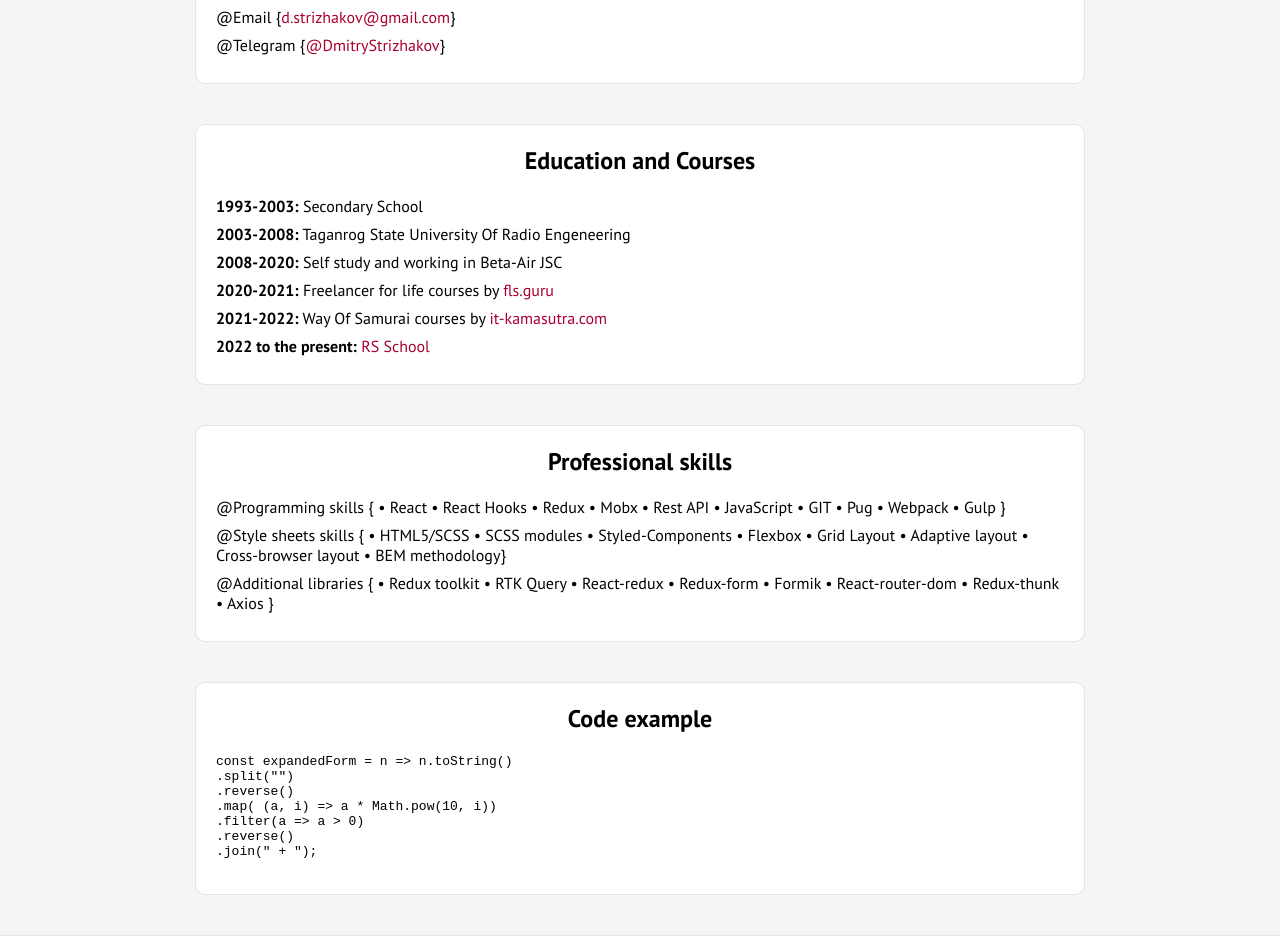
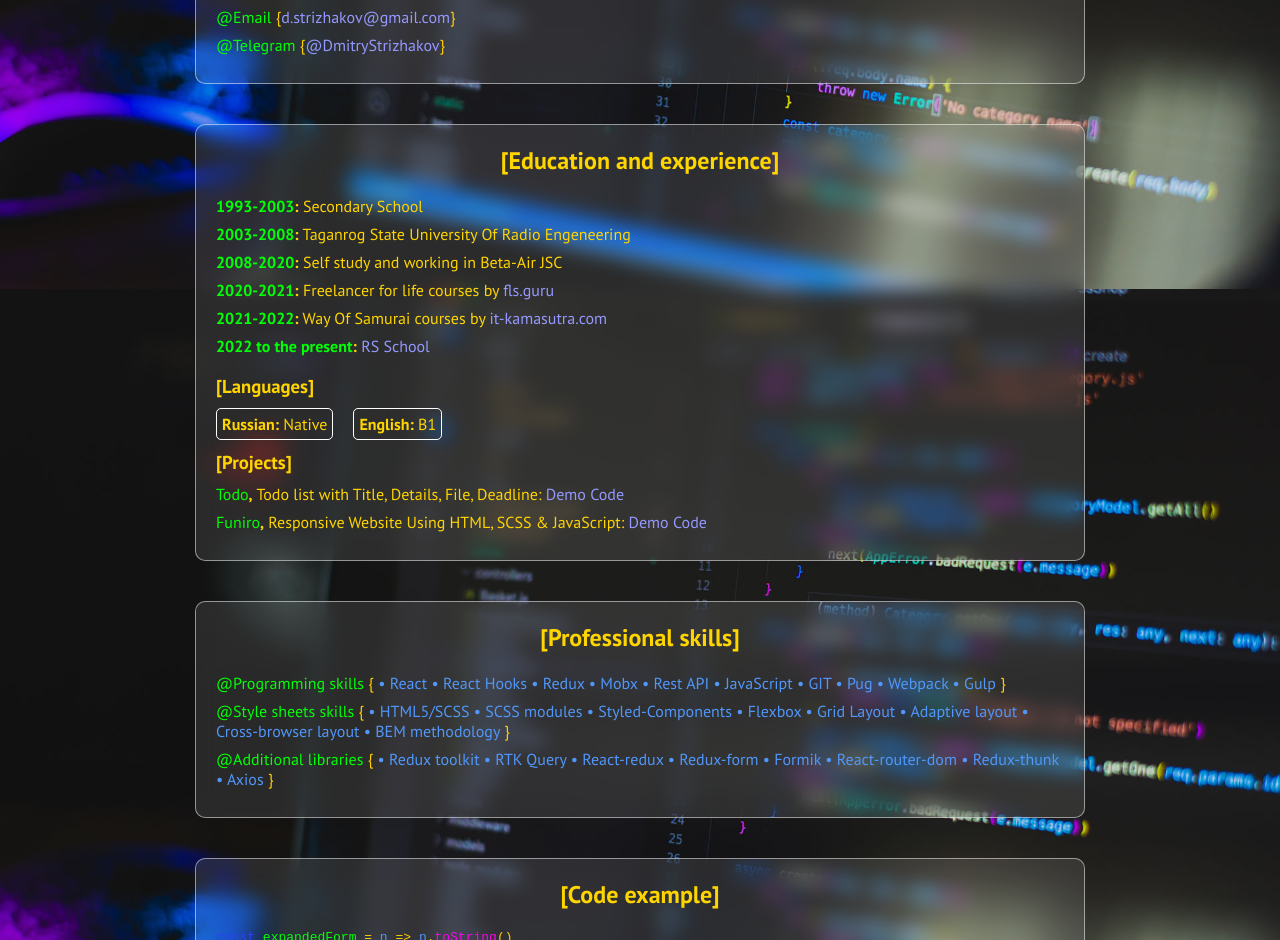
Before and after one commit to dstrizhakov/rsschool-cv, a plain HTML site: page index.html in a window 1280 px wide. Shown: the part 565-1505 px from the top of the page. Drawn offline with Linux system fonts and the light colour scheme.

Commit message:
feat: add styles

```diff
--- a/css/style.css
+++ b/css/style.css
@@ -1,6 +1,4 @@
 @import url('https://fonts.googleapis.com/css2?family=PT+Sans:wght@400;700&display=swap');
-
-
 
 /* Минимальное обнуление стилей */
 * {
@@ -16,7 +14,7 @@
 }
 
 a {
-  color:#aa0030;
+  color:#9599ff;
   transition: 0.3s ease 0s;
   }
 
@@ -47,8 +45,15 @@ body {
   font-family: 'PT Sans', sans-serif;
   height: 100%;
   min-width: 320px;
-  background-color: rgb(255, 255, 255);
+  color: rgb(255, 213, 0);
+  background: url(/img/background.jpg);
+  background-repeat: no-repeat;
+  background-size: cover;
+  background-position: center;
+  background-attachment: fixed;
+  height: 100vh;
 }
+
 /* Прижимаем footer к низу */
 .wrapper {
     min-height: 100%;
@@ -81,8 +86,9 @@ body {
     top: 0;
     left: 0;
     width: 100%;
-    background-color: rgb(255, 255, 255);
-    border-bottom: 1px solid rgba(0, 0, 0, 0.1);
+    background-color: rgba(255, 255, 255, 0.2);
+    backdrop-filter: blur(10px);
+    border-bottom: 1px solid rgba(255, 255, 255, 0.5);
     font-size: 18px;
     z-index: 99;
   }
@@ -96,9 +102,8 @@ body {
 
 .header__logo span{
     font-weight: 700;
-    font-size: 24px;
     letter-spacing: 5px;
-    color:rgb(26, 26, 26);
+    color:rgb(255, 0, 0);
   }
 .menu__list {
     display: flex;
@@ -116,26 +121,18 @@ body {
   }
 
 .menu__link:hover {
-    color: #ff034a;
+    color: #ff3535;
   }
 
 /* Main */
 
 .main {
-  background-color: rgb(245, 245, 245);
 }
 .ancor {
   padding: 20px 0px;
 }
 .ancor:first-child {
   padding: 45px 0px;
-}
-
-.info {
-  border: 1px solid rgba(0, 0, 0, 0.1);
-  background-color: #fff;
-  padding: 20px;
-  border-radius: 10px;
 }
 
 .info__text {
@@ -166,25 +163,62 @@ height: 300px;
 }
 
 .page {
-  border: 1px solid rgba(0, 0, 0, 0.1);
-  background-color: rgb(255, 255, 255);
+  border: 1px solid rgba(255, 255, 255, 0.5);
+  background-color: rgba(255, 255, 255, 0.1);
+  backdrop-filter: blur(10px);
   padding: 20px;
   border-radius: 10px;
 }
+.page h1 {
+  font-size: 36px;
+  }
+
 .page h2 {
 text-align: center;
 margin-bottom: 20px;
+}
 
+.page h3 {
+  margin: 10px 0;
+  }
+
+.education__languages {
+  display: flex;
+  gap: 20px;
 }
+.education__languages li {
+  padding: 5px;
+  border: 1px solid rgb(255, 255, 255);
+  border-radius: 5px;
+}
+
 .code {
 margin-bottom: 40px;
 }
-
+.code__const {
+  color: #2f40ff;
+}
+.code__func {
+  color: #03ff07;
+}
+.code__arg {
+  color: #5197fa;
+}
+.code__method {
+  color: #ff03ea;
+}
+.code__brack {
+  color: #ffcd03;
+}
+.code__text {
+  color: #ec8005;
+}
 /* footer */
 
 .footer {
-    background-color: rgb(255, 255, 255);
-    border-top: 1px solid rgba(0, 0, 0, 0.1);
+    background-color: rgba(255, 255, 255, 0.2);
+    border-top: 1px solid rgba(255, 255, 255, 0.5);
+    backdrop-filter: blur(10px);
     font-size: 18px;
 }
 
--- a/index.html
+++ b/index.html
@@ -1,7 +1,7 @@
 <!DOCTYPE html>
 <html lang="en">
 <head>
-    <title>Document</title>
+    <title>CV</title>
     <meta charset="UTF-8">
     <meta http-equiv="X-UA-Compatible" content="IE=edge">
     <meta name="viewport" content="width=device-width, initial-scale=1.0">
@@ -31,11 +31,15 @@
         <main class="main" id="start">
             <div class="main__container">
                 <div class="ancor" id="summary"></div>
-                <section class="main__info info">
+                <section class="main__info info page">
                     <div class="info__text">
-                        <h1>Strizhakov Dmitry</h1>
-                        <h3>FrontEnd developer</h3>
-                        <p> @About me { I am a junior front-end developer with 1 year experience. I am currently actively expanding my knowledge for React development and looking for a position as a react.js developer in a company that will become a second home, where I can quickly grow and develop web development skills every day. }
+                        <h1>{Strizhakov Dmitry}</h1>
+                        <h3>[FrontEnd developer]</h3>
+                        <p>
+                            <span class="code__func">@About me</span>
+                            <span class="code__brack">{</span>
+                                <span class="code__arg">I am a junior front-end developer with 1 year experience. I am currently actively expanding my knowledge for React development and looking for a position as a react.js developer in a company that will become a second home, where I can quickly grow and develop web development skills every day. </span>
+                                <span class="code__brack">}</span>
                         </p>
                     </div>
                     <div class="info__photo">
@@ -44,48 +48,76 @@
                 </section>
                 <div class="ancor" id="contacts"></div>
                 <section class="main__contacts contacts page" id="contacts">
-                    <h2>Contacts</h2>
+                    <h2>[Contacts]</h2>
                     <div class="contacts__row">
                             <ul class="contacts__list">
-                                <li>@Phone {<a href="tel:+79281642864">+79281642864</a>}</li>
-                                <li>@Email {<a href="mailto:d.strizhakov@gmail.com">d.strizhakov@gmail.com</a>}</li>
-                                <li>@Telegram {<a href="https://telegram.me/DmitryStrizhakov" target="_blank">@DmitryStrizhakov</a>}</li>
+                                <li><span class="code__func">@Phone</span> <span class="code__brack">{</span><a href="tel:+79281642864">+79281642864</a><span class="code__brack">}</span></li>
+                                <li><span class="code__func">@Email</span> <span class="code__brack">{</span><a href="mailto:d.strizhakov@gmail.com">d.strizhakov@gmail.com</a><span class="code__brack">}</span></li>
+                                <li><span class="code__func">@Telegram</span> <span class="code__brack">{</span><a href="https://telegram.me/DmitryStrizhakov" target="_blank">@DmitryStrizhakov</a><span class="code__brack">}</span></li>
                             </ul>
                     </div>
                 </section>
                 <div class="ancor" id="education"></div>
                 <section class="main__education education page">
-                    <h2>Education and Courses</h2>
+                    <h2>[Education and experience]</h2>
                     <ul class="education__list">
-                        <li><b>1993-2003:</b> Secondary School</li>
-                        <li><b>2003-2008:</b> Taganrog State University Of Radio Engeneering</li>
-                        <li><b>2008-2020:</b> Self study and working in Beta-Air JSC</li>
-                        <li><b>2020-2021:</b> Freelancer for life courses by <a href="https://fls.guru/">fls.guru</a></li>
-                        <li><b>2021-2022:</b> Way Of Samurai courses by <a href="https://it-kamasutra.com/">it-kamasutra.com</a></li>
-                        <li><b>2022 to the present:</b> <a href="https://app.rs.school/">RS School</a></li>
+                        <li><b><span class="code__func">1993-2003</span>:</b>
+                             Secondary School</li>
+                        <li><b><span class="code__func">2003-2008</span>:</b>
+                             Taganrog State University Of Radio Engeneering</li>
+                        <li><b><span class="code__func">2008-2020</span>:</b>
+                             Self study and working in Beta-Air JSC</li>
+                        <li><b><span class="code__func">2020-2021</span>:</b>
+                             Freelancer for life courses by <a href="https://fls.guru/">fls.guru</a></li>
+                        <li><b><span class="code__func">2021-2022</span>:</b>
+                             Way Of Samurai courses by <a href="https://it-kamasutra.com/">it-kamasutra.com</a></li>
+                        <li><b><span class="code__func">2022 to the present</span>:</b>
+                            <a href="https://app.rs.school/">RS School</a></li>
+                    </ul>
+                    <h3>[Languages]</h3>
+                    <ul class="education__languages">
+                        <li><b>Russian:</b> Native</li>
+                        <li><b>English:</b> B1</li>
+                    </ul>
+                    <h3>[Projects]</h3>
+                    <ul class="education__projects">
+                        <li><span class="code__func">Todo</span><b>,</b> Todo list with Title, Details, File, Deadline:  <a href="https://todo-list-1b479.web.app">Demo</a> <a href="https://gitlab.com/work595/todo">Code</a></li>
+                        <li><span class="code__func">Funiro</span><b>,</b> Responsive Website Using HTML, SCSS & JavaScript: <a href="https://dstrizhakov.github.io/funiro/">Demo</a> <a href="https://github.com/dstrizhakov/funiro">Code</a></li>
                     </ul>
                 </section>
                 <div class="ancor" id="skills"></div>
                 <section class="main__skills skills page">
-                    <h2>Professional skills</h2>
+                    <h2>[Professional skills]</h2>
                     <ul class="skills__list">
-                        <li>@Programming skills { • React • React Hooks • Redux • Mobx • Rest API • JavaScript • GIT • Pug • Webpack • Gulp }</li>
-                        <li>@Style sheets skills { • HTML5/SCSS • SCSS modules • Styled-Components • Flexbox • Grid Layout • Adaptive layout • Cross-browser layout • BEM methodology}</li>
-                        <li>@Additional libraries { • Redux toolkit • RTK Query • React-redux • Redux-form • Formik • React-router-dom • Redux-thunk • Axios }</li>
+                        <li><span class="code__func">@Programming skills</span>
+                            <span class="code__brack">{</span>
+                            <span class="code__arg"> • React • React Hooks • Redux • Mobx • Rest API • JavaScript • GIT • Pug • Webpack • Gulp</span>
+                            <span class="code__brack">}</span>
+                        </li>
+                        <li><span class="code__func">@Style sheets skills</span>
+                            <span class="code__brack">{</span>
+                            <span class="code__arg"> • HTML5/SCSS • SCSS modules • Styled-Components • Flexbox • Grid Layout • Adaptive layout • Cross-browser layout • BEM methodology</span>
+                            <span class="code__brack">}</span>
+                        </li>
+                        <li><span class="code__func">@Additional libraries</span>
+                            <span class="code__brack">{</span>
+                            <span class="code__arg"> • Redux toolkit • RTK Query • React-redux • Redux-form • Formik • React-router-dom • Redux-thunk • Axios </span>
+                            <span class="code__brack">}</span>
+                        </li>
                     </ul>
                 </section>
                 <div class="ancor" id="code"></div>
                 <section class="main__code code page">
-                    <h2>Code example</h2>
+                    <h2>[Code example]</h2>
                     <code>
                         <pre>
-const expandedForm = n => n.toString()
-.split("")
-.reverse()
-.map( (a, i) => a * Math.pow(10, i))
-.filter(a => a > 0)
-.reverse()
-.join(" + ");
+<span class="code__const">const</span> <span class="code__func">expandedForm</span> = <span class="code__arg">n</span> => <span class="code__arg">n</span>.<span class="code__method">toString</span><span class="code__brack">()</span>
+.<span class="code__method">split</span><span class="code__brack">(</span><span class="code__text">""</span><span class="code__brack">)</span>
+.<span class="code__method">reverse</span><span class="code__brack">()</span>
+.<span class="code__method">map</span><span class="code__brack">( </span><span class="code__brack">(</span><span class="code__arg">a</span>, <span class="code__arg">i</span><span class="code__brack">)</span> => <span class="code__arg">a</span> * <span class="code__arg">Math</span>.<span class="code__method">pow</span><span class="code__brack">(</span><span class="code__arg">10</span>, <span class="code__arg">i</span><span class="code__brack">)</span><span class="code__brack">)</span>
+.<span class="code__method">filter</span><span class="code__brack">(</span><span class="code__arg">a</span> => <span class="code__arg">a</span> > <span class="code__arg">0</span><span class="code__brack">)</span>
+.<span class="code__method">reverse</span><span class="code__brack">()</span>
+.<span class="code__method">join</span><span class="code__brack">(</span><span class="code__text">" + "</span><span class="code__brack">)</span>;
                         </pre>
                     </code>
                 </section>
@@ -96,8 +128,8 @@ const expandedForm = n => n.toString()
                 <div class="footer__wrapper">
                     <div class="footer__row">
                         <a href="https://github.com/dstrizhakov" target="_blank"><img class="footer__img" src="/img/github_logo.svg" alt="githab"></a>
-                        <span>Created in 2022</span>
-                        <a href="https://rs.school/js/" target="_blank"><img class="footer__img" src="/img/logo-rsschool.png" alt="rsschool"></a>
+                        <span>2022 © Dmitry Strizhakov</span>
+                        <a href="https://rs.school/js/" target="_blank"><img class="footer__img" src="/img/rs_school_js.svg" alt="rsschool"></a>
                     </div>
                 </div>
             </div>
```
Also changed, not shown: img/background.jpg (added), img/logo-rsschool.png (deleted), img/rs_school_js.svg (added), test.js (added).
